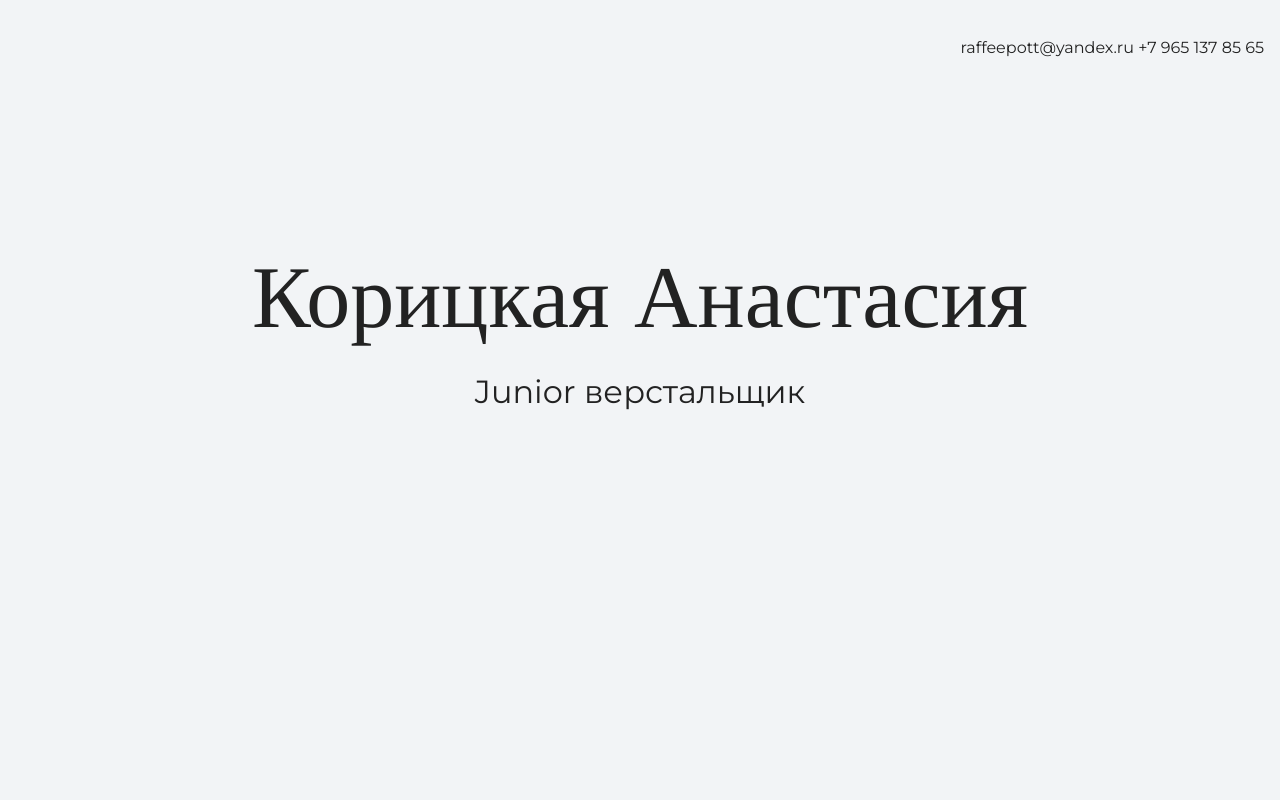
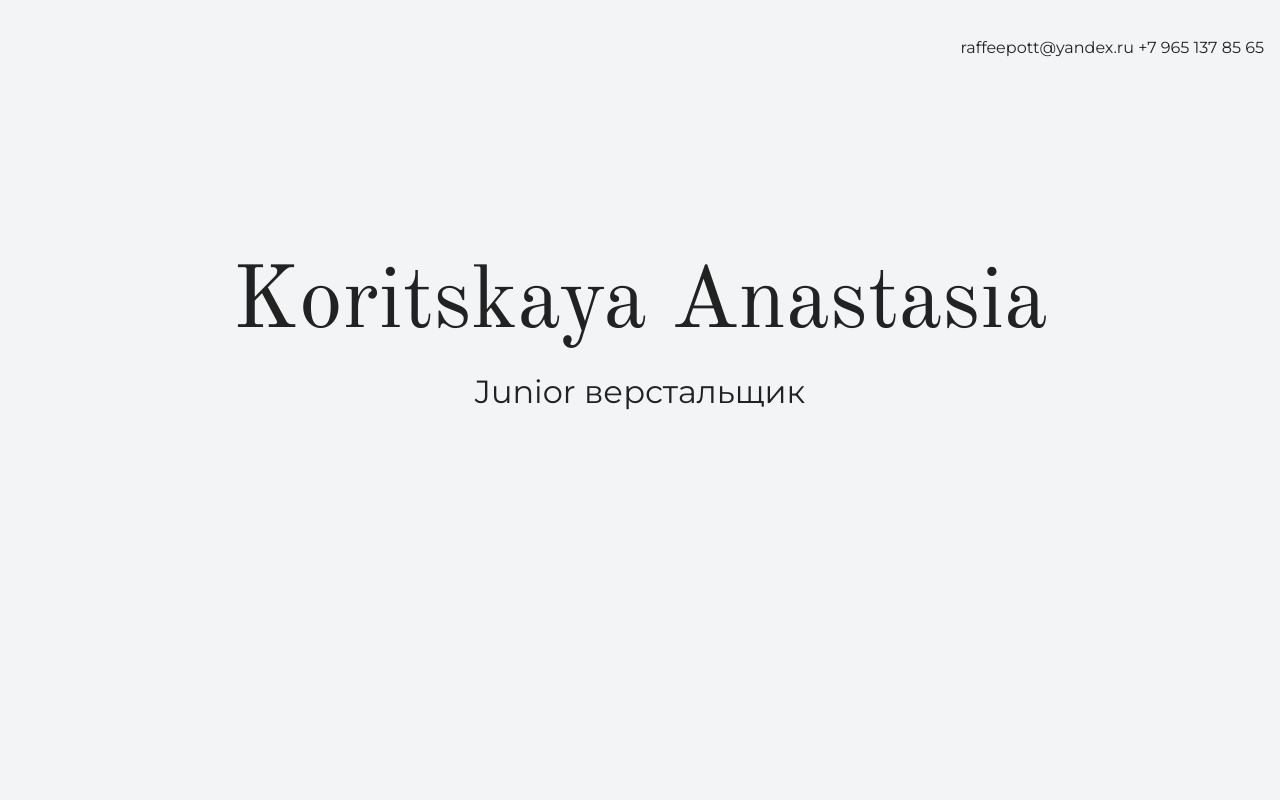
Before and after one commit to Raffeepott/My-site, a plain HTML site: page index.html in a window 1280 px wide. Shown: the top 800 px of the page. Drawn offline with nearby package versions, Linux system fonts and the light colour scheme.

Commit message:
меняет текст на главной странице

```diff
--- a/index.html
+++ b/index.html
@@ -14,7 +14,7 @@
 
     <section class="hero-image">
       <div class="container">
-        <h1 class="heading">Корицкая Анастасия</h1>
+        <h1 class="heading">Koritskaya Anastasia</h1>
         <p>Junior верстальщик</p>
       </div>
     </section>
```
